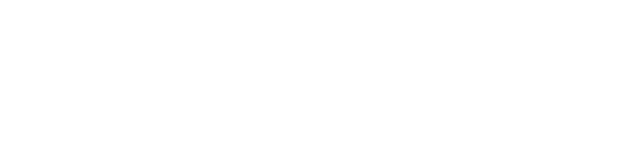
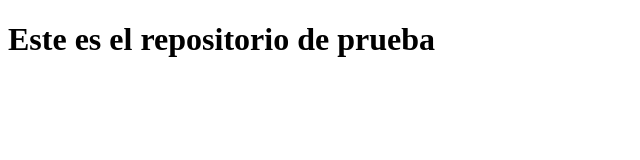
Before and after one commit to Fsalasgit/proyectoAlura_inmersionDeDatos, a plain HTML site: page index.html in a window 1280 px wide. Shown: the whole page, without its empty margins (0-640 px from the left). Drawn offline with Linux system fonts and the light colour scheme.

Commit message:
modificando el titulo

```diff
--- a/index.html
+++ b/index.html
@@ -7,6 +7,6 @@
     <title>hello git</title>
 </head>
 <body>
-
+    <h1>Este es el repositorio de prueba</h1>
 </body>
 </html>
```
